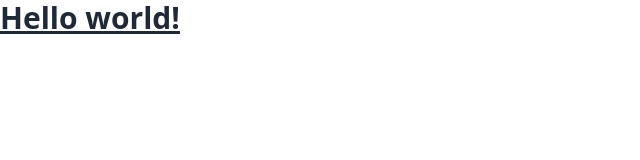
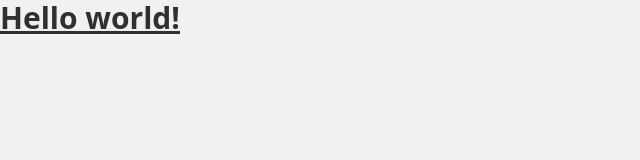
Before and after one commit to faisalantu/manufacturer-client-react, a React (Create React App) app: page / in a window 1280 px wide. Shown: the top 160 px of the page, without its empty margins (0-640 px from the left). Built offline with nearby package versions, Linux system fonts and the light colour scheme.

Commit message:
💄 UI: theme changed

```diff
--- a/tailwind.config.js
+++ b/tailwind.config.js
@@ -5,5 +5,8 @@ module.exports = {
   theme: {
     extend: {},
   },
+  daisyui: {
+    themes: ["autumn"],
+  },
   plugins: [require("daisyui")],
 }
```
